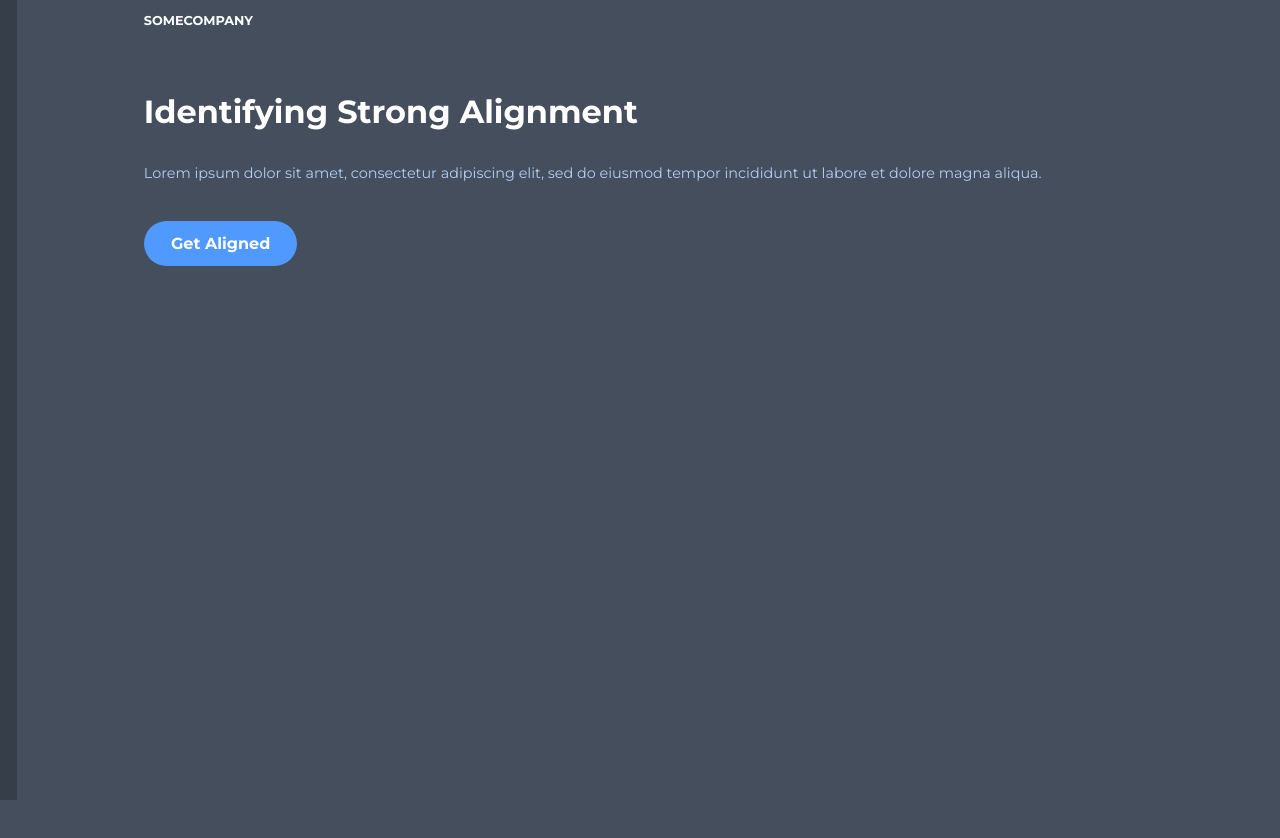
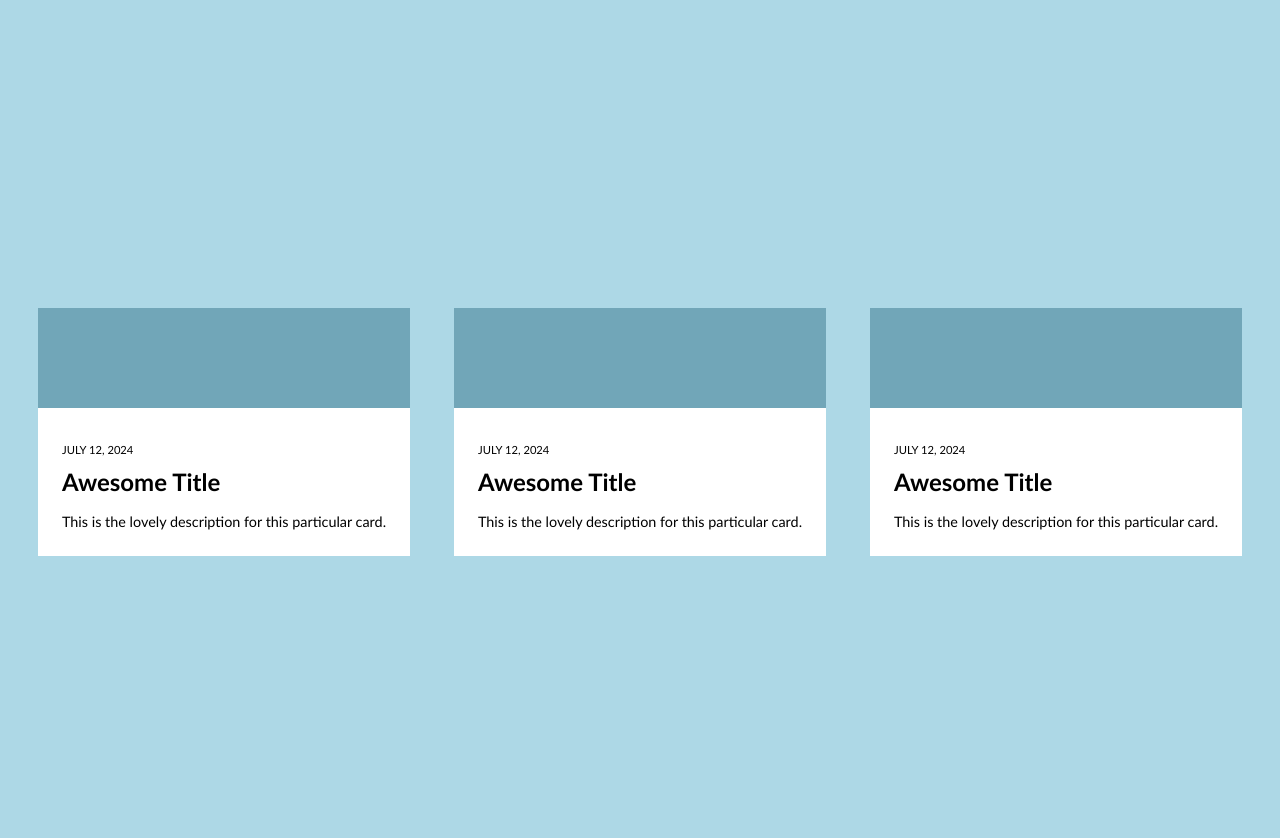
Before and after one commit to jasnmar/scrimba-ui-basics, a plain HTML site: page index.html in a window 1280 px wide. Before the commit the page ends 800 px from the top, so only its background shows below. Drawn offline with Linux system fonts and the light colour scheme.

Commit message:
Challenge 1

```diff
--- a/index.css
+++ b/index.css
@@ -1,63 +1,66 @@
-@import url('https://fonts.googleapis.com/css?family=Montserrat:400,700&display=swap');
-
 html, body {
     margin: 0;
     padding: 0;
-    font-family: 'Montserrat';
 }
 
 body {
-    background-color: #444E5C;
-    border-left: 17px solid rgba(0,0,0,.2);
     height: 100vh;
+    display: grid;
+    grid-template-columns: repeat(3, auto);
+    place-items: center;
+    background: lightblue;
+    grid-gap: 2em;
 }
 
-.container {
-    width: 80%;
-    margin: 0 auto;
+.card {
+    background: white;
+}
+span {
+    height: 100px;
+    display: block;
+    width: 100%;
+    background: #71A6B8;
 }
 
-a {
-    color: white;
-    text-decoration: none;
+p.date {
+    text-align: center;
+    font-size: .7em;
+    text-transform: uppercase;
 }
-a.logo {
-    display: block;
-    padding-top: 1em;
-    font-weight: bold;
-    text-transform: uppercase;
-    font-size: .8em;
+h3 {
+    margin: 0;
 }
-
-h1 {
-    margin: 2em 0 1em .5em;
-    color: white;
-}
-
-p {
-    color: #B2CEF2;
-    line-height: 1.4em;
+p.desc {
     font-size: .9em;
 }
 
-a.cta {
-    display: inline-block;
-    background: #5099FF;
-    padding: .8em 1.7em;
-    font-weight: bold;
-    border-radius: 2em;
-    transform: translateX(50%);
-    margin-top: 1.5em;
+/*
+   Use the following properties
+   to fix the alignment and white
+   space issues on the rulesets
+   below this comment.
+
+   margin, padding, text-align
+
+*/
+
+body {
+    padding: 2em;
+    font-family: 'Gill Sans', 'Gill Sans MT', Calibri, 'Trebuchet MS', sans-serif;
+}
+.content {
+    padding: 1.5em
 }
 
-/* Show Column: */
-
-.container {
-    border-left: 1px solid rgba(255,255,255,0);
+p.date {
+    text-align: left;
 }
 
+h3 {
+    font-size: 1.5rem;
+}
 
-
-h1 { margin-left: 0; }
-a.cta { transform: none; }
-a.logo { text-align: left; }
+p.desc {
+    line-height: 1.5em;
+    margin-bottom:0;
+}
--- a/index.html
+++ b/index.html
@@ -7,16 +7,30 @@
     <title>Document</title>
 </head>
 <body>
-    <body>
-        <div class="container">
-            <a href="#" class="logo">SomeCompany</a>
-
-            <h1>Identifying Strong Alignment</h1>
-
-            <p>Lorem ipsum dolor sit amet, consectetur adipiscing elit, sed do eiusmod tempor incididunt ut labore et dolore magna aliqua. </p>
-
-            <a href="#" class="cta">Get Aligned</a>
+    <div class="card">
+        <span></span>
+        <div class="content">
+            <p class="date">July 12, 2024</p>
+            <h3>Awesome Title</h3>
+            <p class="desc">This is the lovely description for this particular card.</p>
         </div>
+    </div>
+    <div class="card">
+        <span></span>
+        <div class="content">
+            <p class="date">July 12, 2024</p>
+            <h3>Awesome Title</h3>
+            <p class="desc">This is the lovely description for this particular card.</p>
+        </div>
+    </div>
+    <div class="card">
+        <span></span>
+        <div class="content">
+            <p class="date">July 12, 2024</p>
+            <h3>Awesome Title</h3>
+            <p class="desc">This is the lovely description for this particular card.</p>
+        </div>
+    </div>
     <script src="./index.js"></script>
 </body>
 </html>
```
